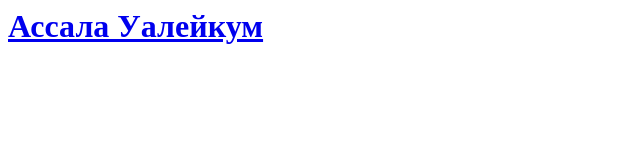
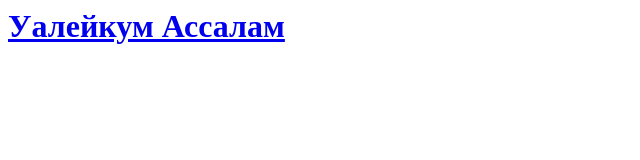
Before and after one commit to KorespondentAda/korespondentada.github.io, a plain HTML site: page index.html in a window 1280 px wide. Shown: the whole page, without its empty margins (0-640 px from the left). Drawn offline with Linux system fonts and the light colour scheme.

Commit message:
Update index.html
qewafds

```diff
--- a/index.html
+++ b/index.html
@@ -1,9 +1,9 @@
 
 <html>
 	<head>
-		<title>Типа сайт учебной группы</title>
+		<title>Да уже сайт учебной группы</title>
 	</head>
-	<body background="grey">
-		<h1><a href="https://www.youtube.com/watch?v=dQw4w9WgXcQ&list=PL-vBdFGg1ODmNQx4LJVJNhmceohGEwXKO&index=9&t=0s">Ассала Уалейкум</a></h1>
+	<body background="green">
+		<h1><a href="https://www.youtube.com/watch?v=2IJifkDzODU">Уалейкум Ассалам</a></h1>
 	</body>
 </html>
```
